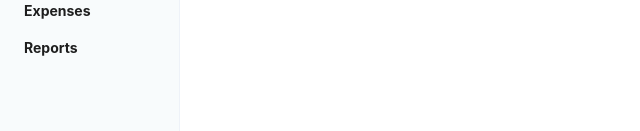
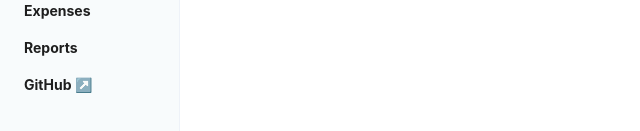
Before and after one commit to kentcdodds/fakebooks-cra, a React (Create React App) app: page / in a window 1280 px wide. Shown: the part 187-318 px from the top of the page, without its empty margins (0-640 px from the left). Built offline with nearby package versions, Linux system fonts and the light colour scheme.

Commit message:
add link to github

```diff
--- a/src/app.tsx
+++ b/src/app.tsx
@@ -164,6 +164,12 @@ function Fakebooks({ children }: { children: React.ReactNode }) {
             <NavItem to="sales">Sales</NavItem>
             <NavItem to="expenses">Expenses</NavItem>
             <NavItem to="reports">Reports</NavItem>
+            <a
+              href="https://github.com/kentcdodds/fakebooks-cra"
+              className="my-1 py-1 px-2 pr-16 text-[length:14px]"
+            >
+              GitHub ↗️
+            </a>
           </div>
         </div>
       </div>
```
